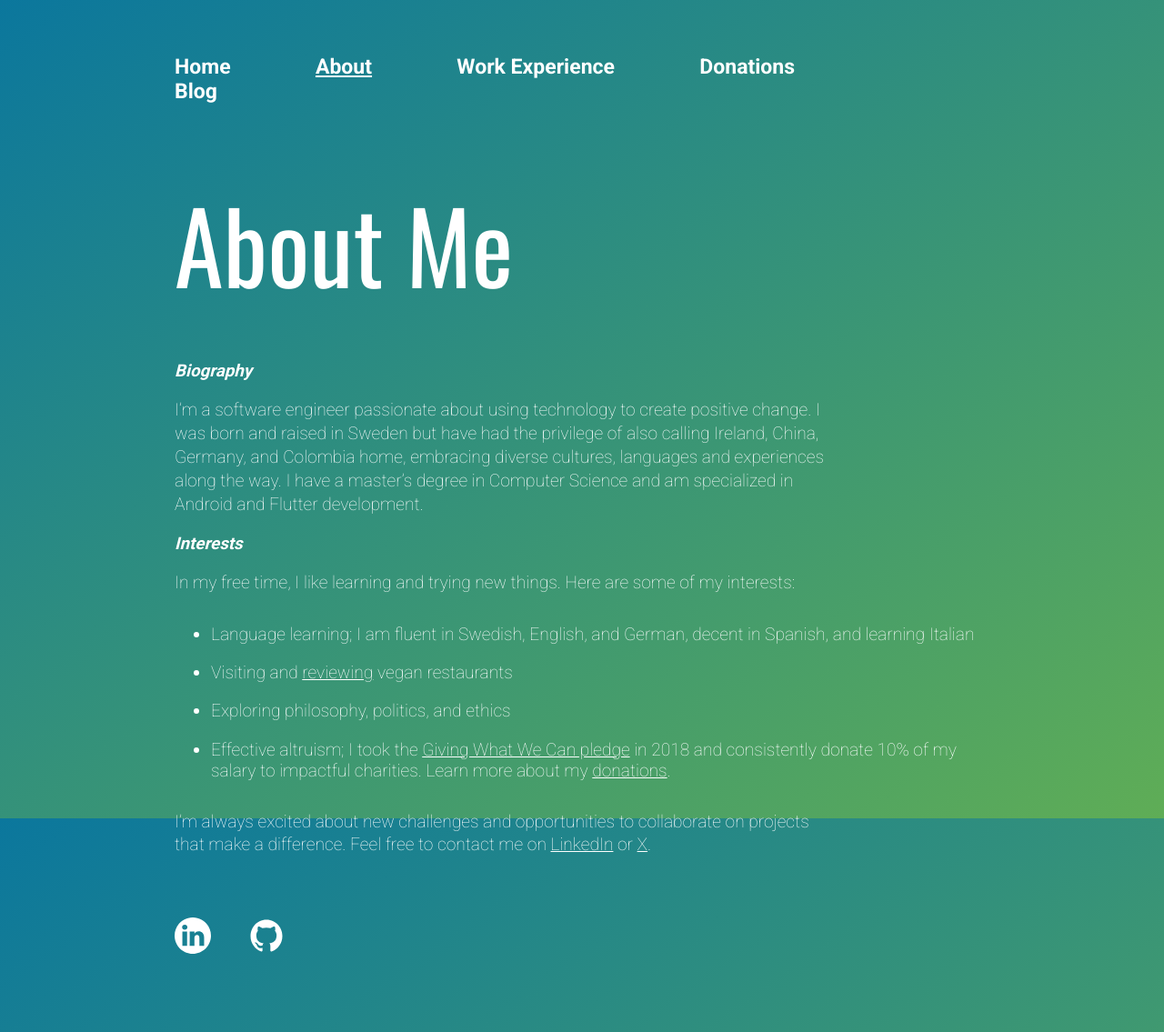
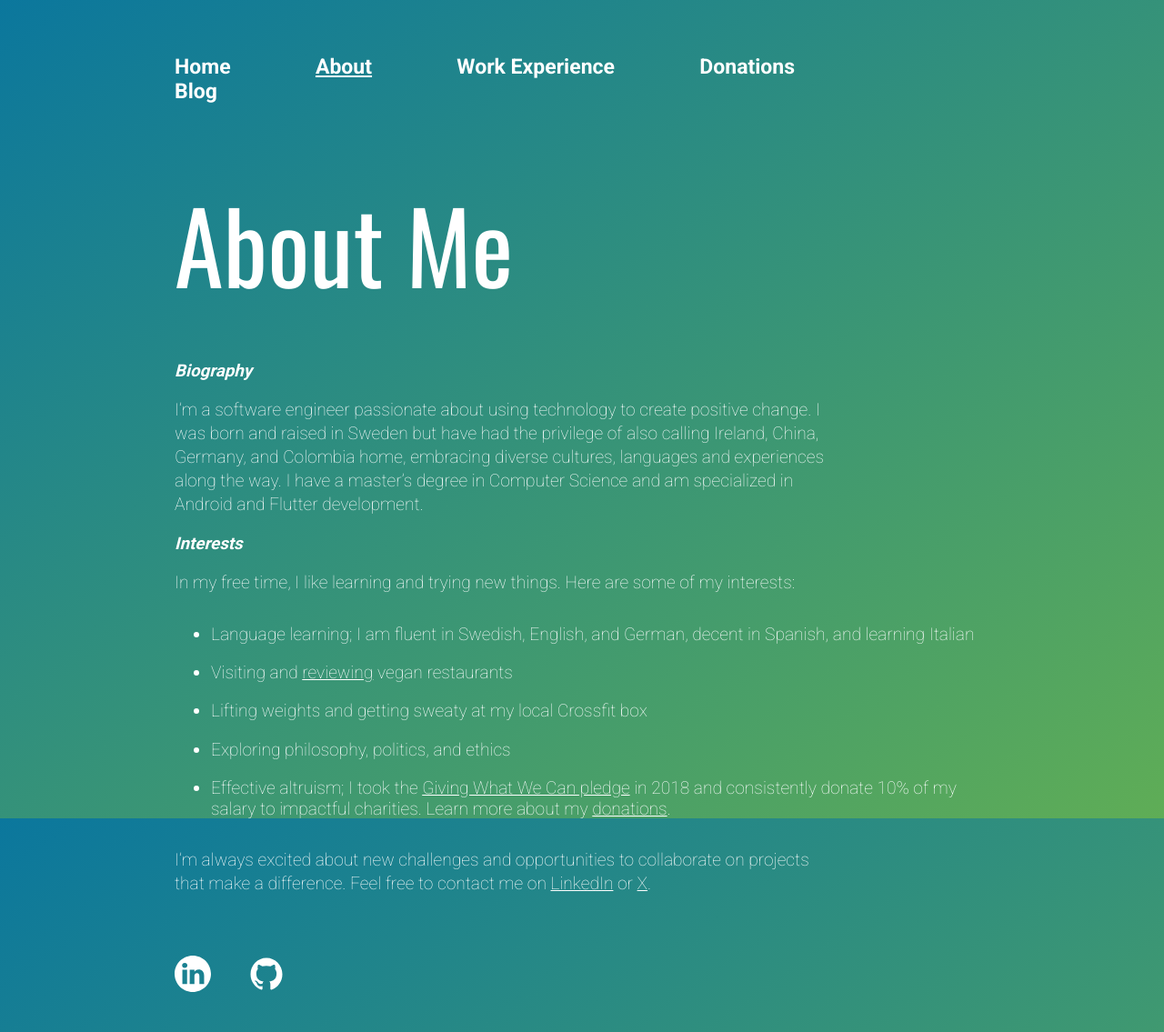
Before and after one commit to molundb/molundb.github.io, a Jekyll site: the page built from about/index.md, in a window 1280 px wide. Shown: the whole page at 91% size. Built offline with Jekyll 4.4.1, drawn with Linux system fonts in a browser that asks for light colours; nearby versions of some CDN libraries.

Commit message:
Add info about crossfit to about me text

```diff
--- a/about/index.md
+++ b/about/index.md
@@ -20,6 +20,7 @@ interests:
 
 - Language learning; I am fluent in Swedish, English, and German, decent in Spanish, and learning Italian
 - Visiting and [reviewing](https://www.happycow.net/members/profile/Dandido) vegan restaurants
+- Lifting weights and getting sweaty at my local Crossfit box
 - Exploring philosophy, politics, and ethics
 - Effective altruism; I took the
   [Giving What We Can pledge](https://www.givingwhatwecan.org/pledge) in 2018
```
